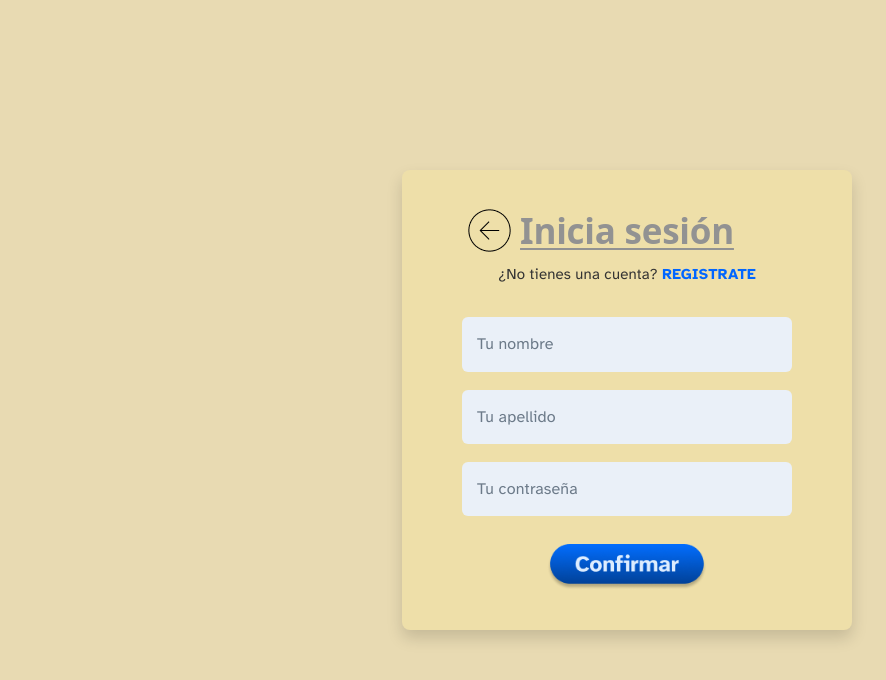
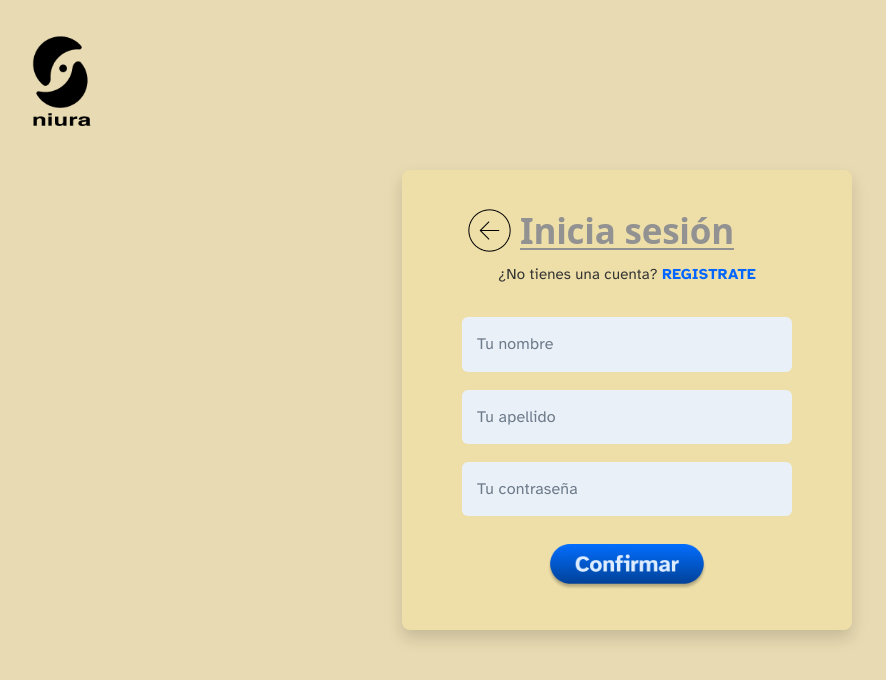
Before and after one commit to malerossi/Proyecto2026_Niura, a React (Vite) app in the folder Niura/: page /inicioSesionCuidador in a window 1280 px wide. Shown: the top 680 px of the page, without its empty margins (13-899 px from the left). Built offline with nearby package versions, Linux system fonts and the light colour scheme; no server answers.

Commit message:
logo agregado

```diff
--- a/Niura/src/frontend/CUIDADOR/inicioSesionCuidador/inicioSesionCuidador.css
+++ b/Niura/src/frontend/CUIDADOR/inicioSesionCuidador/inicioSesionCuidador.css
@@ -140,3 +140,15 @@
 .img-confirmar-login:hover {
     transform: scale(1.05);
 }
+
+.logo-pantalla {
+    position: absolute;
+    top: 35px;
+    left: 45px;
+}
+
+.logo-pantalla img {
+    width: 60px;
+    height: auto;
+    display: block;
+}
--- a/Niura/src/frontend/CUIDADOR/inicioSesionCuidador/inicioSesionCuidador.tsx
+++ b/Niura/src/frontend/CUIDADOR/inicioSesionCuidador/inicioSesionCuidador.tsx
@@ -33,6 +33,9 @@ export default function InicioSesionCuidador () {
 
     return (
         <div className="contenedor-pantalla-login-cuidador">
+            <div className="logo-pantalla">
+                <img src={logo} alt="niura" />
+            </div>
             <form className="DatosInicioCuidador" onSubmit={handleSubmit}>
 
                 <div className="cabecera-form">
--- a/Niura/src/frontend/MEDICO/inicioSesionMedico/inicioSesionMedico.css
+++ b/Niura/src/frontend/MEDICO/inicioSesionMedico/inicioSesionMedico.css
@@ -140,3 +140,15 @@
 .img-confirmar-login:hover {
     transform: scale(1.05);
 }
+
+.logo-pantalla {
+    position: absolute;
+    top: 35px;
+    left: 45px;
+}
+
+.logo-pantalla img {
+    width: 60px;
+    height: auto;
+    display: block;
+}
--- a/Niura/src/frontend/MEDICO/inicioSesionMedico/inicioSesionMedico.tsx
+++ b/Niura/src/frontend/MEDICO/inicioSesionMedico/inicioSesionMedico.tsx
@@ -3,6 +3,7 @@ import { useNavigate } from 'react-router-dom';
 import confirmar from '../../PACIENTE/confirmarSeleccionEjercicio/btn-confirmar.png';
 import flecha from '../../PACIENTE/EleccionEjercicio/flecha.png';
 import './inicioSesionMedico.css'
+import logo from '../../PACIENTE/registroPaciente/logo.png';
 
 export default function InicioSesionMedico () {
     const [ nombre, setNombre ] = useState<string> ('');
@@ -30,6 +31,9 @@ export default function InicioSesionMedico () {
 
     return (
         <div className="contenedor-pantalla-login-medico">
+            <div className="logo-pantalla">
+                <img src={logo} alt="niura" />
+            </div>
             <form className='DatosInicioMedico' onSubmit={handleSubmit}>
 
                 <div className="cabecera-form">
--- a/Niura/src/frontend/PACIENTE/inicioSesionPaciente/inicioSesionPaciente.css
+++ b/Niura/src/frontend/PACIENTE/inicioSesionPaciente/inicioSesionPaciente.css
@@ -140,3 +140,15 @@
 .img-confirmar-login:hover {
     transform: scale(1.05);
 }
+
+.logo-pantalla {
+    position: absolute;
+    top: 35px;
+    left: 45px;
+}
+
+.logo-pantalla img {
+    width: 60px;
+    height: auto;
+    display: block;
+}
--- a/Niura/src/frontend/PACIENTE/inicioSesionPaciente/inicioSesionPaciente.tsx
+++ b/Niura/src/frontend/PACIENTE/inicioSesionPaciente/inicioSesionPaciente.tsx
@@ -3,7 +3,7 @@ import { useNavigate } from 'react-router-dom';
 import './inicioSesionPaciente.css';
 import confirmar from '../confirmarSeleccionEjercicio/btn-confirmar.png';
 import flecha from '../EleccionEjercicio/flecha.png';
-
+import logo from '../../PACIENTE/registroPaciente/logo.png';
 
 export default function InicioSesionPaciente () {
     const [ nombre, setNombre ] = useState<string> ('');
@@ -32,6 +32,9 @@ export default function InicioSesionPaciente () {
 
 return (
     <div className="contenedor-pantalla-login">
+        <div className="logo-pantalla">
+                <img src={logo} alt="niura" />
+            </div>
         <form className='DatosInicioPaciente' onSubmit={handleSubmit}>
 
             <div className="cabecera-form">
```
